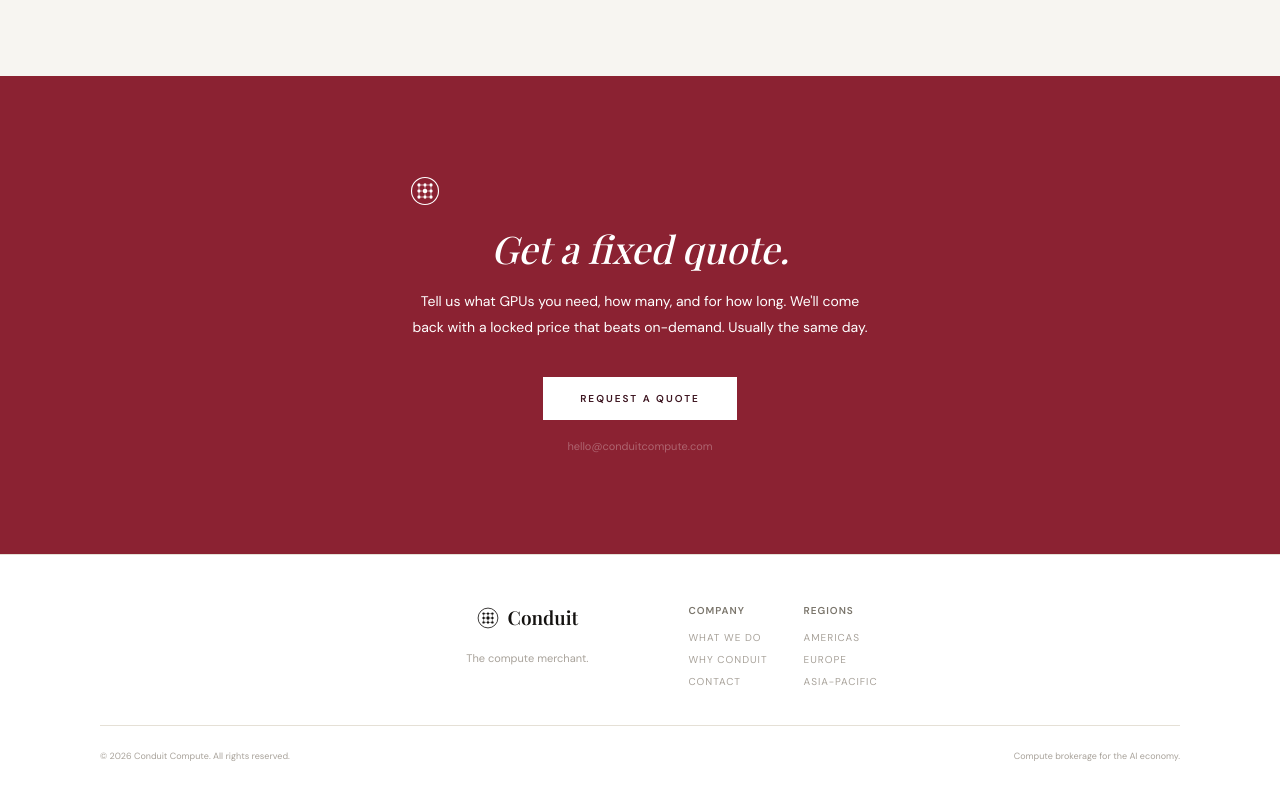
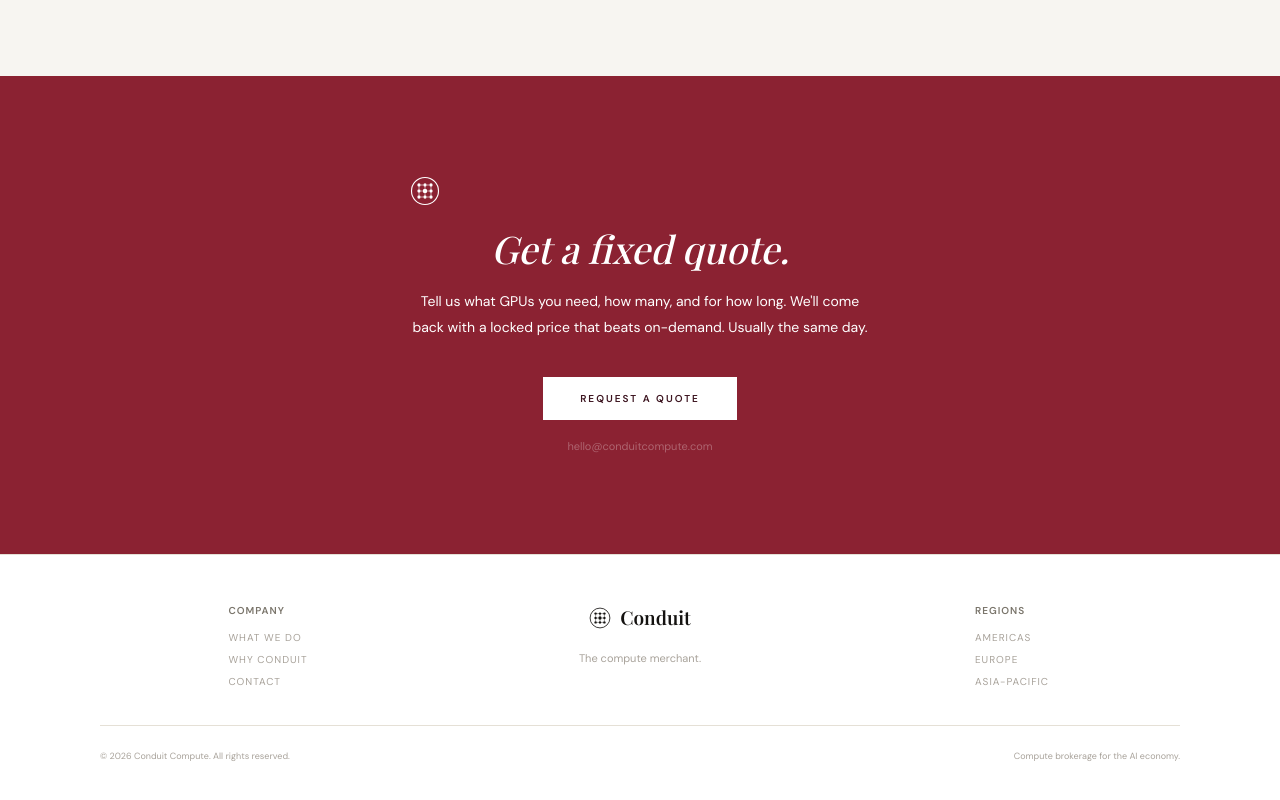
Before and after one commit to conduitcompute/conduit-website, a Next.js app: page / in a window 1280 px wide. Shown: the part 4723-5523 px from the top of the page. Built offline with nearby package versions, Linux system fonts and the light colour scheme; a web font is replaced by a local one.

Commit message:
Center footer branding using a 3-column grid layout

```diff
--- a/app/page.tsx
+++ b/app/page.tsx
@@ -310,27 +310,25 @@ const Site = () => {
 
       {/* FOOTER */}
       <footer className="s" style={{ borderTop: `1px solid ${border}`, padding: "48px 48px", background: white }}>
-        <div style={{ ...mx, display: "flex", justifyContent: "center", alignItems: "flex-start", flexWrap: "wrap", gap: 36 }}>
-          <div style={{ display: "flex", flexDirection: "column", alignItems: "center", gap: 8, minWidth: 250 }}>
+        <div style={{ ...mx, display: "grid", gridTemplateColumns: "repeat(3, minmax(220px, 1fr))", justifyItems: "center", gap: 36 }}>
+          <div style={{ fontSize: 10, letterSpacing: 1, textTransform: "uppercase", color: faint }}>
+            <div style={{ marginBottom: 12, color: muted, fontWeight: 600 }}>Company</div>
+            <a href="#what" style={{ display: "block", marginBottom: 7, color: "inherit", textDecoration: "none" }}>What We Do</a>
+            <a href="#why" style={{ display: "block", marginBottom: 7, color: "inherit", textDecoration: "none" }}>Why Conduit</a>
+            <a href="#contact" style={{ display: "block", color: "inherit", textDecoration: "none" }}>Contact</a>
+          </div>
+          <div style={{ display: "flex", flexDirection: "column", alignItems: "center", gap: 8 }}>
             <div style={{ display: "flex", alignItems: "center", justifyContent: "center", gap: 9, marginBottom: 10 }}>
               <Mark size={22} color={ink} />
               <span className="wm" style={{ fontSize: 19, fontWeight: 600, color: ink }}>Conduit</span>
             </div>
             <p style={{ fontSize: 11, color: faint }}>The compute merchant.</p>
           </div>
-          <div style={{ display: "flex", gap: 36, fontSize: 10, letterSpacing: 1, textTransform: "uppercase", color: faint }}>
-            <div>
-              <div style={{ marginBottom: 12, color: muted, fontWeight: 600 }}>Company</div>
-              <a href="#what" style={{ display: "block", marginBottom: 7, color: "inherit", textDecoration: "none" }}>What We Do</a>
-              <a href="#why" style={{ display: "block", marginBottom: 7, color: "inherit", textDecoration: "none" }}>Why Conduit</a>
-              <a href="#contact" style={{ display: "block", color: "inherit", textDecoration: "none" }}>Contact</a>
-            </div>
-            <div>
-              <div style={{ marginBottom: 12, color: muted, fontWeight: 600 }}>Regions</div>
-              <div style={{ marginBottom: 7 }}>Americas</div>
-              <div style={{ marginBottom: 7 }}>Europe</div>
-              <div>Asia-Pacific</div>
-            </div>
+          <div style={{ fontSize: 10, letterSpacing: 1, textTransform: "uppercase", color: faint }}>
+            <div style={{ marginBottom: 12, color: muted, fontWeight: 600 }}>Regions</div>
+            <div style={{ marginBottom: 7 }}>Americas</div>
+            <div style={{ marginBottom: 7 }}>Europe</div>
+            <div>Asia-Pacific</div>
           </div>
         </div>
         <div style={{ ...mx, marginTop: 36, paddingTop: 24, borderTop: `1px solid ${border}`, display: "flex", justifyContent: "space-between", flexWrap: "wrap", gap: 10 }}>
```
